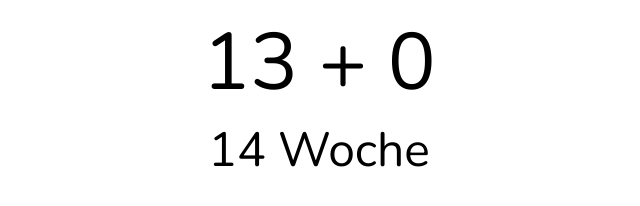
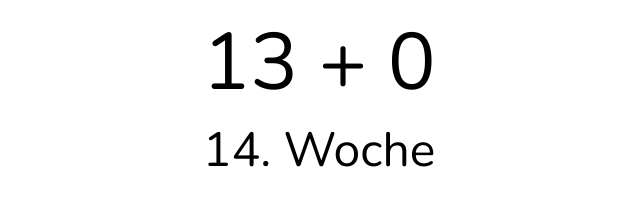
Before and after one commit to lgirndt/stuff, a plain HTML site: page weeks.html in a window 1280 px wide. Shown: the whole page, without its empty margins (321-961 px from the left). Drawn offline with nearby package versions, Linux system fonts and the light colour scheme.

Commit message:
Add missing week dot

```diff
--- a/weeks.html
+++ b/weeks.html
@@ -34,7 +34,7 @@
       var days = daysBasis - (daysBasis - Math.floor(daysBasis));
 
       $('#sum').text(weeks + " + " + days);
-      $('#week').text((weeks + 1) + " Woche");
+      $('#week').text((weeks + 1) + ". Woche");
     });
     </script>
   </body>
```
